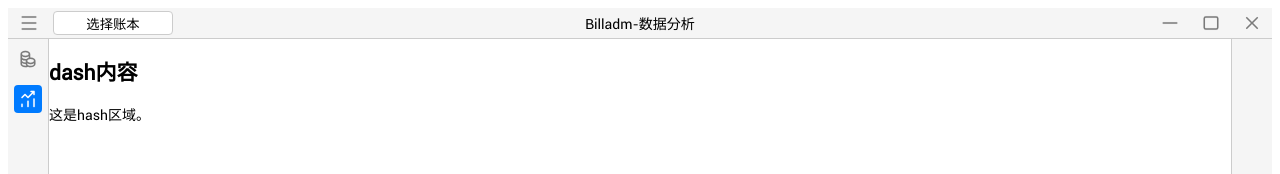
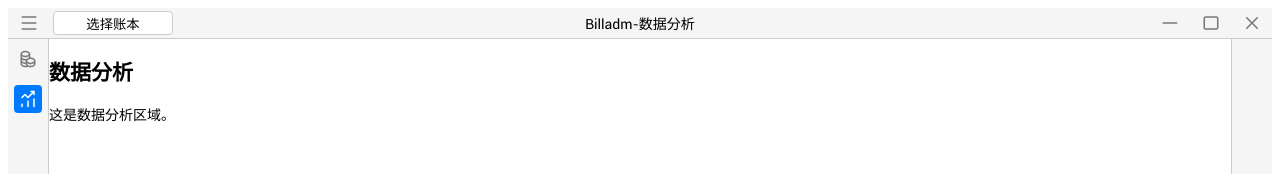
Before and after one commit to DaoiestFire/Billadm-GO, a Vue app in the folder app/: page / in a window 1280 px wide. Both pictures are taken after a click on the button 28 px from the left and 99 px from the top of the page. Shown: the top 174 px of the page. Built offline with nearby package versions, Linux system fonts and the light colour scheme; a web font is replaced by a local one.

Commit message:
增加数据分析页面

```diff
--- a/app/src/components/AppLeftBar.vue
+++ b/app/src/components/AppLeftBar.vue
@@ -4,7 +4,7 @@
             :hoverBgColor="hoverBgColor" hoverStyle="circle" @click="navigate('tr_view')"
             :isActive="route.path === '/tr_view'" />
         <CommonIcon :icon="iconStatistic" label="数据分析" width="40" height="40" :color="iconColor" :bgColor="minorBgColor"
-            :hoverBgColor="hoverBgColor" hoverStyle="circle" @click="navigate('dashboard')" :isActive="route.path === '/dashboard'" />
+            :hoverBgColor="hoverBgColor" hoverStyle="circle" @click="navigate('da_view')" :isActive="route.path === '/da_view'" />
     </div>
 </template>
 
--- a/app/src/router/router.js
+++ b/app/src/router/router.js
@@ -1,7 +1,7 @@
 import { createRouter, createMemoryHistory } from 'vue-router';
 import Layout from '@/components/Layout.vue';
 import TransactionRecordView from '@/views/TransactionRecordView.vue';
-import DashboardView from '@/views/DashboardView.vue';
+import DataAnalysisView from '@/views/DataAnalysisView.vue';
 
 const routes = [
   {
@@ -10,7 +10,7 @@ const routes = [
     children: [
       { path: '', redirect: '/tr_view' },
       { name: '消费记录', path: 'tr_view', component: TransactionRecordView },
-      { name: '数据分析', path: 'dashboard', component: DashboardView },
+      { name: '数据分析', path: 'da_view', component: DataAnalysisView },
     ]
   }
 ];
--- a/app/src/views/DashboardView.vue
+++ /dev/null
@@ -1,6 +0,0 @@
-<template>
-  <div>
-    <h2>dash内容</h2>
-    <p>这是hash区域。</p>
-  </div>
-</template>
--- /dev/null
+++ b/app/src/views/DataAnalysisView.vue
@@ -0,0 +1,6 @@
+<template>
+  <div>
+    <h2>数据分析</h2>
+    <p>这是数据分析区域。</p>
+  </div>
+</template>
```
